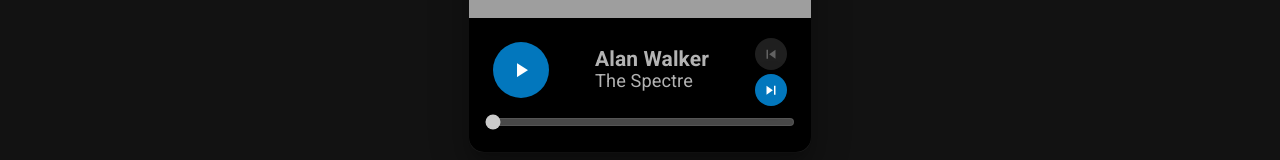
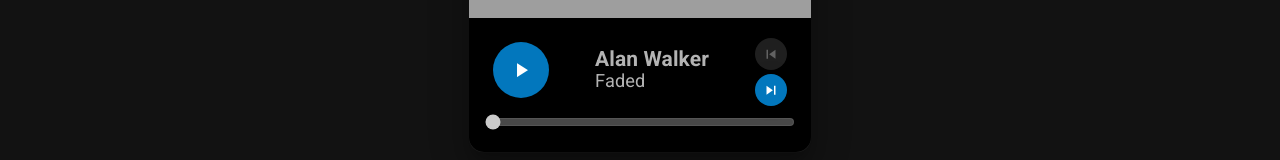
Before and after one commit to JeremyGendre/ynov-courses, a Vue app in the folder songplaylist/: page / in a window 1280 px wide. Both pictures are taken after a click on the button "START". Shown: the part 447-607 px from the top of the page. Built offline with nearby package versions, Linux system fonts and the light colour scheme; grey boxes are pictures that could not be loaded.

Commit message:
add vue router + handle the music song change

```diff
--- a/songplaylist/package.json
+++ b/songplaylist/package.json
@@ -11,6 +11,7 @@
     "core-js": "^3.6.5",
     "vue": "^2.6.11",
     "vue-cli-plugin-vuetify-preset-basil": "^1.0.4",
+    "vue-router": "^3.4.8",
     "vuetify": "^2.2.11"
   },
   "devDependencies": {
--- a/songplaylist/src/components/AppContent.vue
+++ b/songplaylist/src/components/AppContent.vue
@@ -36,8 +36,8 @@
     created(){
       //fetch data
       this.songs = [
-        new Song('/songs/Alan Walker - Faded.mp3', 120, "The Spectre",'Alan Walker'),
-        new Song('/songs/Alan Walker - The Spectre.mp3', 130, "Faded",'Alan Walker'),
+        new Song('/songs/Alan Walker - Faded.mp3', 120, "Faded",'Alan Walker'),
+        new Song('/songs/Alan Walker - The Spectre.mp3', 130, "The Spectre",'Alan Walker'),
         new Song('/songs/roby-fayer-ready-to-fight-fttom-gefen.mp3', 127, 'Ready to fight', 'Roby Fayer'),
         new Song('/songs/wolves-my-time.mp3', 145, "Wolves-my-time"),
       ];
--- a/songplaylist/src/components/player/Player.vue
+++ b/songplaylist/src/components/player/Player.vue
@@ -76,14 +76,20 @@
                 }
             },
             next(){
+                this.audioSong.pause();
                 this.$emit('next');
             },
             previous(){
+                this.audioSong.pause();
                 this.$emit('previous');
             }
         },
         watch:{
-            song(){
+            song(newVal){
+                this.audioSong = new Audio(newVal.src);
+                if(this.playing){
+                    this.audioSong.play();
+                }
                 this.musicTimer = 0;
             },
             playing(){
```
Also changed, not shown: 1 other file (tests, documents, lock files or other folders).
